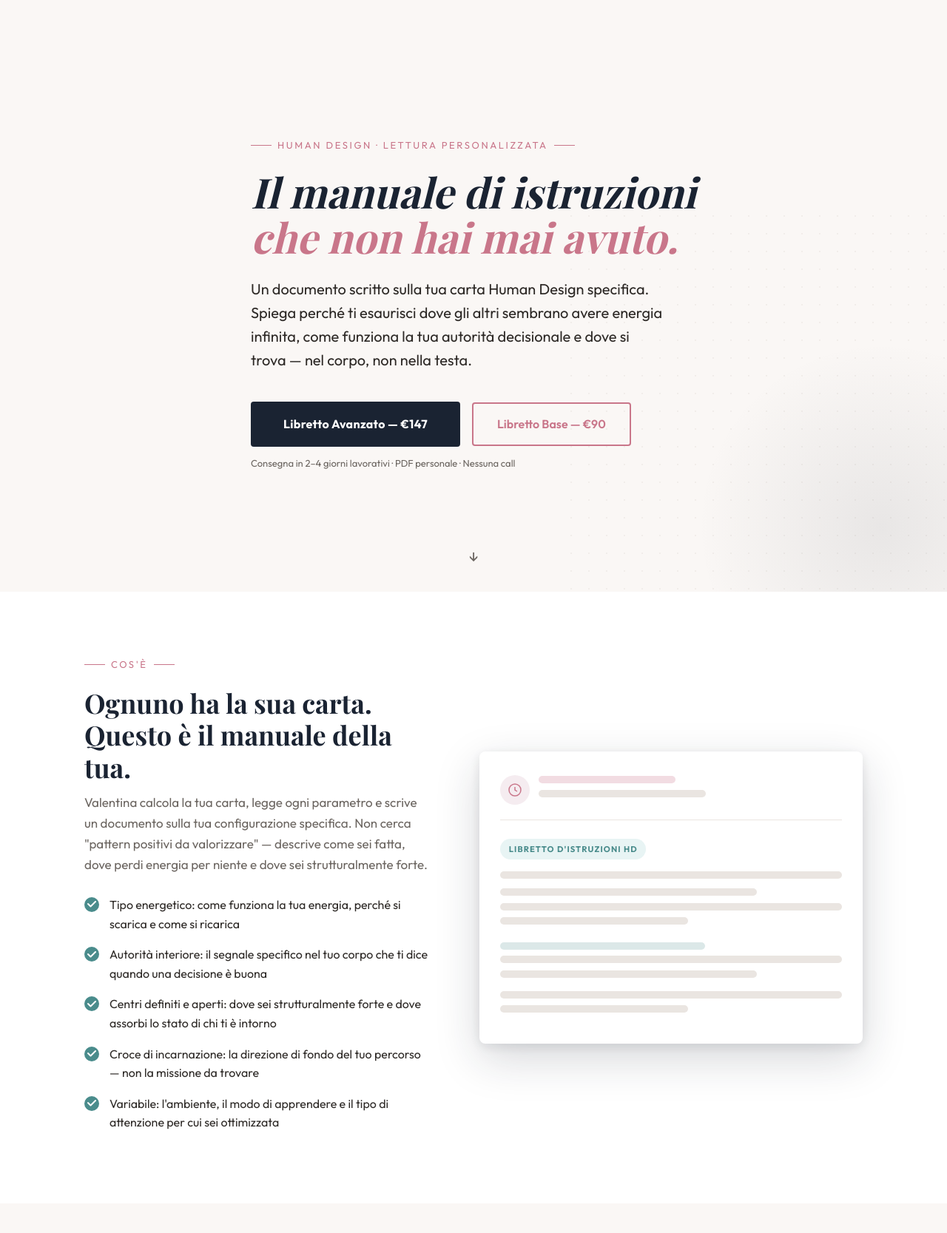
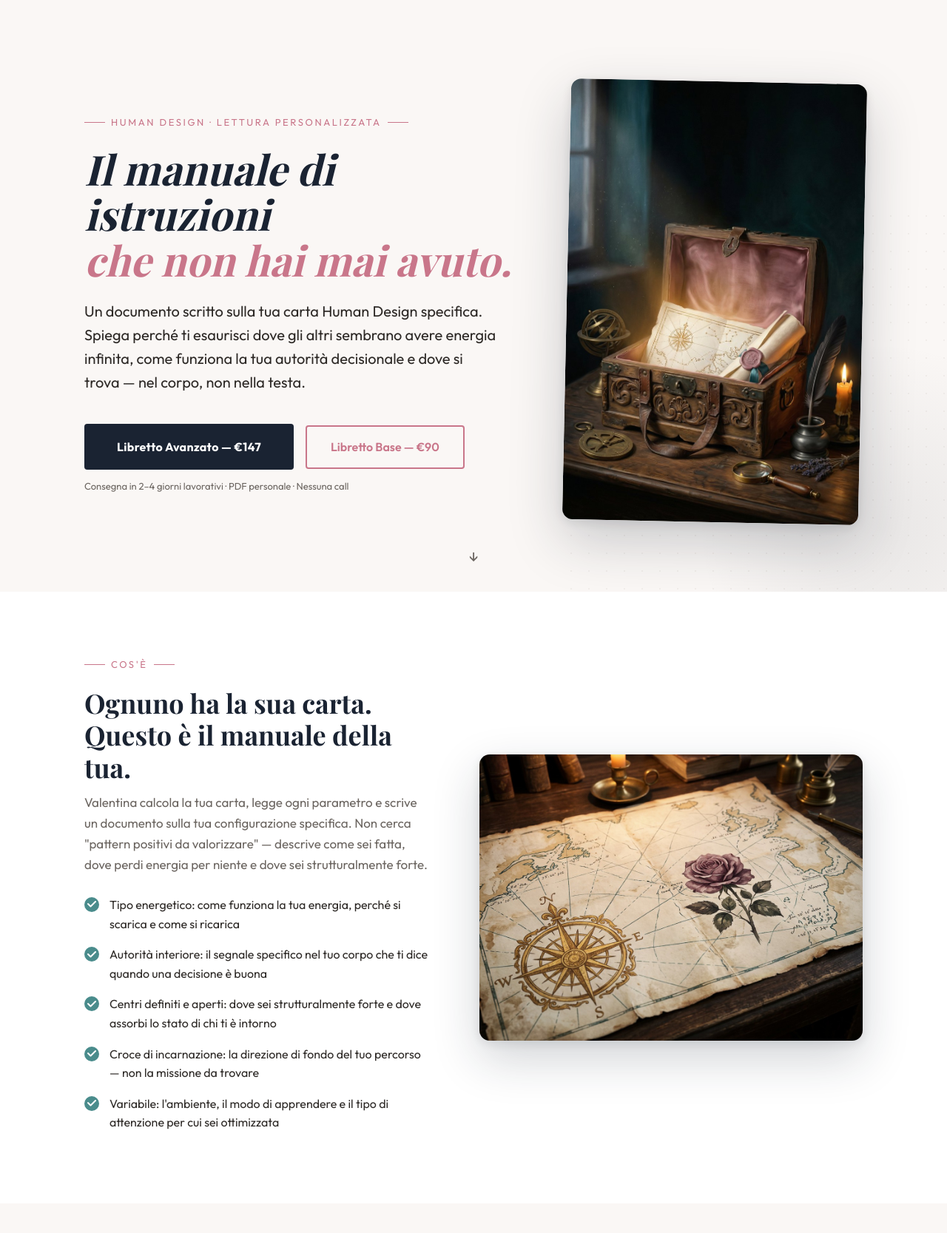
Before and after one commit to valentina-russo/valentinarusso-site, a PHP site: template grav-site/user/themes/valentina/templates/bg5_blueprint.html.twig in a window 1280 px wide. Shown: the part 83-1750 px from the top of the page at 74% size. Run offline with PHP 8.4, Linux system fonts and the light colour scheme; the template is opened without the code that fills it, so the values that code supplies are empty; some libraries are stand-ins or nearby versions; some web fonts are replaced.

Commit message:
feat: aggiungi immagini reali alla landing page libretto-istruzioni
- Hero: cover-hero.jpg (cofanetto/mappa) in layout split testo+immagine
- Cos'è: mappa antica con bussola sostituisce wireframe
- Come funziona: scrivania con mappa del tesoro sopra i 3 step
- Prezzi: rotolo con nastro teal sopra le card
- Immagini ottimizzate in assets/libretto/ (cover: 5.8MB → 133KB)

Co-Authored-By: Claude Opus 4.7 <noreply@anthropic.com>

Antigravity-Session-ID: 0987b7a5-5ad3-4a1c-a0b9-eafe66b303f5
Antigravity-Session-Path: C:\Users\marco\.gemini\antigravity\brain\0987b7a5-5ad3-4a1c-a0b9-eafe66b303f5

```diff
--- a/grav-site/user/themes/valentina/templates/bg5_blueprint.html.twig
+++ b/grav-site/user/themes/valentina/templates/bg5_blueprint.html.twig
@@ -173,10 +173,30 @@
   background: radial-gradient(circle at 60% 60%, rgba(26,35,50,.08) 0%, transparent 70%);
   pointer-events: none;
 }
-.bp-hero__inner {
+.bp-hero__layout {
   position: relative;
   z-index: 1;
-  max-width: 700px;
+  display: grid;
+  grid-template-columns: 1fr 400px;
+  gap: 3.5rem;
+  align-items: center;
+  width: 100%;
+}
+.bp-hero__inner {
+  max-width: 620px;
+}
+.bp-hero__img {
+  border-radius: 14px;
+  overflow: hidden;
+  box-shadow: 0 28px 72px rgba(26,35,50,.22), 0 4px 16px rgba(26,35,50,.10);
+  transform: rotate(1.2deg);
+  transition: transform .4s ease;
+}
+.bp-hero__img:hover { transform: rotate(0deg) scale(1.01); }
+.bp-hero__img img {
+  display: block;
+  width: 100%;
+  height: auto;
 }
 .bp-hero__h1 {
   font-size: clamp(2.25rem, 5vw, 3.5rem);
@@ -290,57 +310,20 @@
   background-position: center;
 }
 
-/* Mockup documento */
+/* Immagine sezione cos'è */
 .bp-doc-mockup {
   position: relative;
-  transform: rotate(2deg);
+  transform: rotate(-1.5deg);
+  border-radius: 14px;
+  overflow: hidden;
+  box-shadow: 0 24px 64px rgba(26,35,50,.20), 0 4px 16px rgba(26,35,50,.10);
+  transition: transform .4s ease;
 }
-.bp-doc-inner {
-  background: var(--bp-white);
-  border-radius: 8px;
-  box-shadow: 0 20px 60px rgba(26,35,50,.18), 0 4px 16px rgba(26,35,50,.10);
-  padding: 2rem 1.75rem;
-  min-height: 320px;
-}
-.bp-doc-header {
-  display: flex;
-  align-items: center;
-  gap: .75rem;
-  margin-bottom: 1.5rem;
-  padding-bottom: 1.25rem;
-  border-bottom: 1.5px solid var(--bp-soft-parchment);
-}
-.bp-doc-header-circle {
-  width: 40px;
-  height: 40px;
-  border-radius: 50%;
-  background: var(--bp-rosa-wash, #F5ECF0);
-  display: flex;
-  align-items: center;
-  justify-content: center;
-}
-.bp-doc-line {
-  height: 10px;
-  border-radius: 5px;
-  background: var(--bp-soft-parchment);
-  margin-bottom: .6rem;
-}
-.bp-doc-line--short { width: 55%; }
-.bp-doc-line--med   { width: 75%; }
-.bp-doc-line--full  { width: 100%; }
-.bp-doc-line--rosa  { background: rgba(201,118,138,.25); width: 45%; }
-.bp-doc-line--teal  { background: rgba(74,140,140,.2); width: 60%; }
-.bp-doc-badge {
-  display: inline-block;
-  background: var(--bp-teal-wash, #E8F4F4);
-  color: var(--bp-teal);
-  font-size: .7rem;
-  font-weight: 700;
-  letter-spacing: .1em;
-  text-transform: uppercase;
-  padding: .3rem .7rem;
-  border-radius: 100px;
-  margin-bottom: 1rem;
+.bp-doc-mockup:hover { transform: rotate(0deg) scale(1.01); }
+.bp-doc-mockup img {
+  display: block;
+  width: 100%;
+  height: auto;
 }
 
 
@@ -912,6 +914,7 @@
   <div class="bp-hero__bg-grid" aria-hidden="true"></div>
   <div class="bp-hero__bg-glow" aria-hidden="true"></div>
   <div class="bp-container">
+    <div class="bp-hero__layout">
       <div class="bp-hero__inner">
         <p class="bp-eyebrow">Human Design · Lettura Personalizzata</p>
         <h1 class="bp-hero__h1">
@@ -926,6 +929,12 @@
           <a href="/libretto-dati/checkout.php?tier=base" class="bp-btn-outline">Libretto Base — €90</a>
         </div>
         <p class="bp-hero__meta">Consegna in 2–4 giorni lavorativi · PDF personale · Nessuna call</p>
+      </div>
+      <div class="bp-hero__img" aria-hidden="true">
+        <img src="/user/pages/assets/libretto/cover-hero.jpg"
+             alt="Cofanetto antico aperto con mappa luminosa"
+             width="800" height="1067" loading="eager">
+      </div>
     </div>
   </div>
   <a href="#blueprint" class="bp-hero__scroll" aria-label="Scorri in basso">↓</a>
@@ -952,31 +961,10 @@
           <li>Variabile: l'ambiente, il modo di apprendere e il tipo di attenzione per cui sei ottimizzata</li>
         </ul>
       </div>
-      <div class="bp-doc-mockup bp-reveal" aria-hidden="true">
-        <div class="bp-doc-inner">
-          <div class="bp-doc-header">
-            <div class="bp-doc-header-circle">
-              <svg width="20" height="20" viewBox="0 0 20 20" fill="none" stroke="#C9768A" stroke-width="1.5">
-                <circle cx="10" cy="10" r="8"/><path d="M10 6v4l3 2"/>
-              </svg>
-            </div>
-            <div style="flex:1">
-              <div class="bp-doc-line bp-doc-line--rosa"></div>
-              <div class="bp-doc-line bp-doc-line--short"></div>
-            </div>
-          </div>
-          <span class="bp-doc-badge">Libretto d'Istruzioni HD</span>
-          <div class="bp-doc-line bp-doc-line--full" style="margin-bottom:.8rem"></div>
-          <div class="bp-doc-line bp-doc-line--med"></div>
-          <div class="bp-doc-line bp-doc-line--full"></div>
-          <div class="bp-doc-line bp-doc-line--short" style="margin-bottom:1.5rem"></div>
-          <div class="bp-doc-line bp-doc-line--teal" style="margin-bottom:.5rem"></div>
-          <div class="bp-doc-line bp-doc-line--full"></div>
-          <div class="bp-doc-line bp-doc-line--med"></div>
-          <div style="height:.5rem"></div>
-          <div class="bp-doc-line bp-doc-line--full"></div>
-          <div class="bp-doc-line bp-doc-line--short"></div>
-        </div>
+      <div class="bp-doc-mockup bp-reveal">
+        <img src="/user/pages/assets/libretto/part-1-identita.jpg"
+             alt="Mappa antica con bussola dorata e rosa"
+             width="900" height="600" loading="lazy">
       </div>
     </div>
   </div>
```
Also changed, not shown: other parts of grav-site/user/themes/valentina/templates/bg5_blueprint.html.twig (+29 -0 lines), grav-site/user/pages/assets/libretto/cover-hero.jpg (added), grav-site/user/pages/assets/libretto/part-1-identita.jpg (added), grav-site/user/pages/assets/libretto/part-3-direzione.jpg (added), grav-site/user/pages/assets/libretto/part-5-sintesi.jpg (added). Lines whose indentation alone changed are shown as unchanged.
